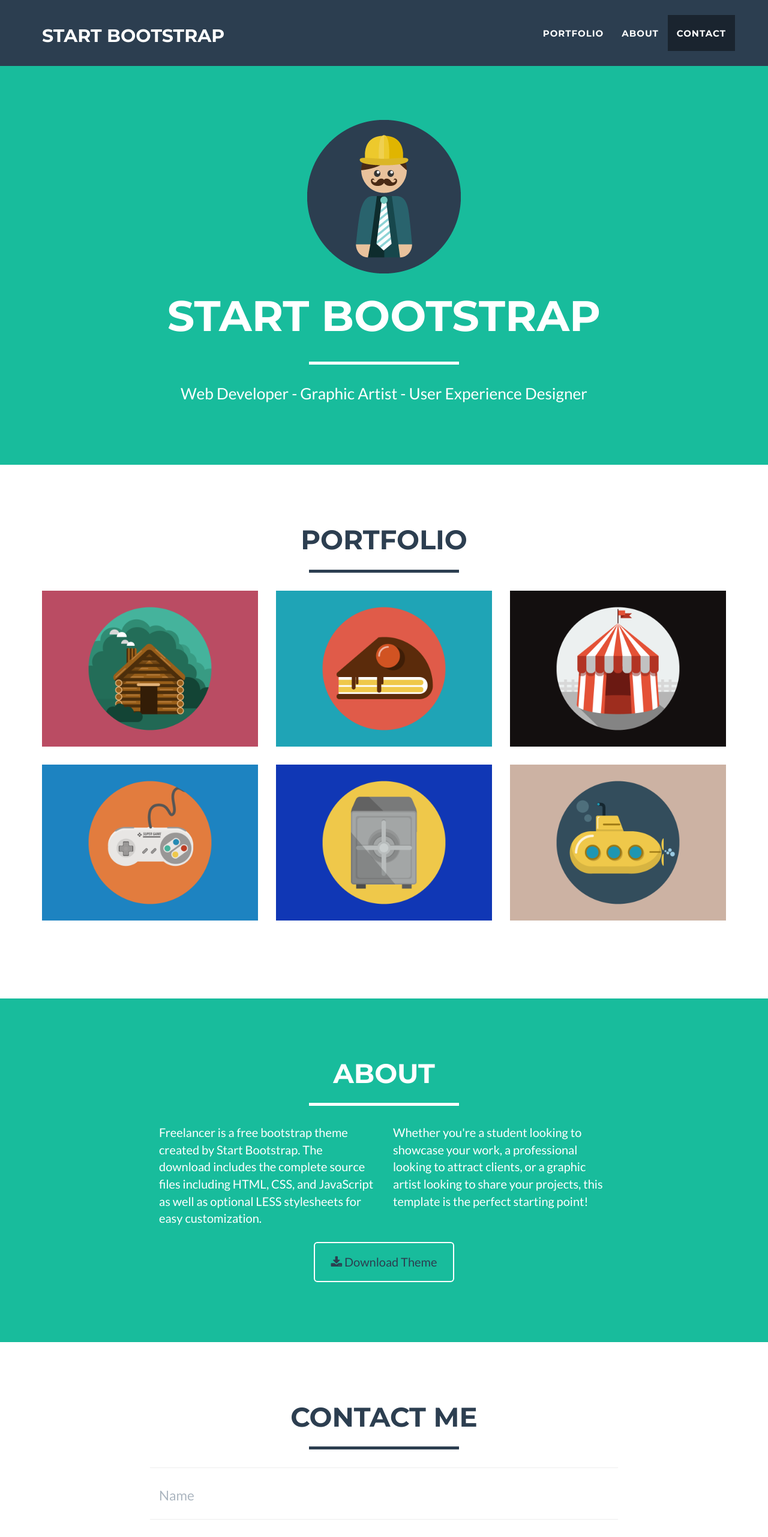
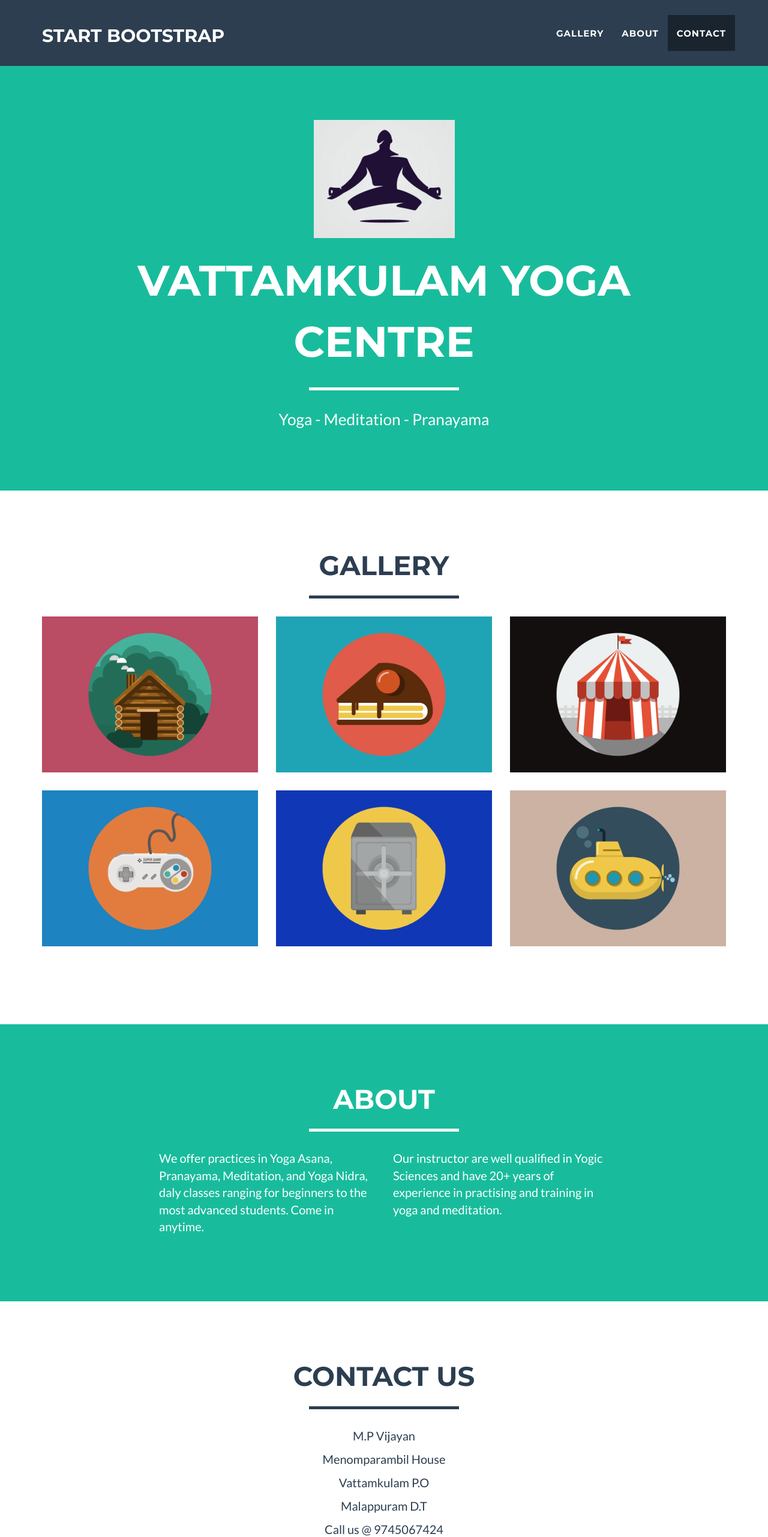
Before and after one commit to vineeth030/vattamkulamyogacenter, a plain HTML site: page index.html in a window 1280 px wide. Shown: the top 2563 px of the page at 60% size. Drawn offline with nearby package versions, Linux system fonts and the light colour scheme.

Commit message:
Update text

```diff
--- a/index.html
+++ b/index.html
@@ -6,10 +6,10 @@
     <meta charset="utf-8">
     <meta http-equiv="X-UA-Compatible" content="IE=edge">
     <meta name="viewport" content="width=device-width, initial-scale=1">
-    <meta name="description" content="">
+    <meta name="description" content="Vattamkulam Yoga Centre, Near Edappal">
     <meta name="author" content="">
 
-    <title>Freelancer - Start Bootstrap Theme</title>
+    <title> Vattamkulam Yoga Centre </title>
 
     <!-- Bootstrap Core CSS - Uses Bootswatch Flatly Theme: http://bootswatch.com/flatly/ -->
     <link href="css/bootstrap.min.css" rel="stylesheet">
@@ -54,7 +54,7 @@
                         <a href="#page-top"></a>
                     </li>
                     <li class="page-scroll">
-                        <a href="#portfolio">Portfolio</a>
+                        <a href="#portfolio">Gallery</a>
                     </li>
                     <li class="page-scroll">
                         <a href="#about">About</a>
@@ -74,11 +74,11 @@
         <div class="container">
             <div class="row">
                 <div class="col-lg-12">
-                    <img class="img-responsive" src="img/profile.png" alt="">
+                    <img class="img-responsive" src="img/logo1.png" alt="">
                     <div class="intro-text">
-                        <span class="name">Start Bootstrap</span>
+                        <span class="name"> Vattamkulam Yoga Centre </span>
                         <hr class="star-light">
-                        <span class="skills">Web Developer - Graphic Artist - User Experience Designer</span>
+                        <span class="skills"> Yoga - Meditation - Pranayama </span>
                     </div>
                 </div>
             </div>
@@ -90,7 +90,7 @@
         <div class="container">
             <div class="row">
                 <div class="col-lg-12 text-center">
-                    <h2>Portfolio</h2>
+                    <h2>Gallery</h2>
                     <hr class="star-primary">
                 </div>
             </div>
@@ -170,16 +170,16 @@
             </div>
             <div class="row">
                 <div class="col-lg-4 col-lg-offset-2">
-                    <p>Freelancer is a free bootstrap theme created by Start Bootstrap. The download includes the complete source files including HTML, CSS, and JavaScript as well as optional LESS stylesheets for easy customization.</p>
+                    <p>We offer practices  in Yoga Asana, Pranayama, Meditation, and Yoga Nidra, daly classes ranging for beginners to the most advanced students. Come in anytime.</p>
                 </div>
                 <div class="col-lg-4">
-                    <p>Whether you're a student looking to showcase your work, a professional looking to attract clients, or a graphic artist looking to share your projects, this template is the perfect starting point!</p>
+                    <p>Our instructor are well qualified in Yogic Sciences and have 20+ years of experience in practising and training in yoga and meditation.</p>
                 </div>
-                <div class="col-lg-8 col-lg-offset-2 text-center">
+                <!-- <div class="col-lg-8 col-lg-offset-2 text-center">
                     <a href="#" class="btn btn-lg btn-outline">
                         <i class="fa fa-download"></i> Download Theme
                     </a>
-                </div>
+                </div> -->
             </div>
         </div>
     </section>
@@ -189,15 +189,24 @@
         <div class="container">
             <div class="row">
                 <div class="col-lg-12 text-center">
-                    <h2>Contact Me</h2>
+                    <h2>Contact Us</h2>
                     <hr class="star-primary">
                 </div>
             </div>
             <div class="row">
+                <div class="col-lg-8 col-lg-offset-2 text-center">
+                    <p>M.P Vijayan</p>
+                    <p>Menomparambil House</p>
+                    <p>Vattamkulam P.O</p>
+                    <p>Malappuram D.T</p>
+                    <p>Call us @ 9745067424</p>
+                    <p>Mail us to vineeth030@gmail.com</p>
+                </div>
+                <!--
                 <div class="col-lg-8 col-lg-offset-2">
-                    <!-- To configure the contact form email address, go to mail/contact_me.php and update the email address in the PHP file on line 19. -->
+                     To configure the contact form email address, go to mail/contact_me.php and update the email address in the PHP file on line 19. -->
                     <!-- The form should work on most web servers, but if the form is not working you may need to configure your web server differently. -->
-                    <form name="sentMessage" id="contactForm" novalidate>
+                    <!--<form name="sentMessage" id="contactForm" novalidate>
                         <div class="row control-group">
                             <div class="form-group col-xs-12 floating-label-form-group controls">
                                 <label>Name</label>
@@ -235,7 +244,7 @@
                         </div>
                     </form>
                 </div>
-            </div>
+            </div>-->
         </div>
     </section>
 
@@ -246,7 +255,7 @@
                 <div class="row">
                     <div class="footer-col col-md-4">
                         <h3>Location</h3>
-                        <p>3481 Melrose Place<br>Beverly Hills, CA 90210</p>
+                        <p>Menomparambil House<br>Vattamkulam P.O, Near Edappal<br>9745067424</p>
                     </div>
                     <div class="footer-col col-md-4">
                         <h3>Around the Web</h3>
@@ -269,8 +278,8 @@
                         </ul>
                     </div>
                     <div class="footer-col col-md-4">
-                        <h3>About Freelancer</h3>
-                        <p>Freelance is a free to use, open source Bootstrap theme created by <a href="http://startbootstrap.com">Start Bootstrap</a>.</p>
+                        <h3>About Us</h3>
+                        <p>We offer practices  in Yoga Asana, Pranayama, Meditation, and Yoga Nidra, daly classes ranging for beginners to the most advanced students. Come in anytime.</p>
                     </div>
                 </div>
             </div>
@@ -279,7 +288,7 @@
             <div class="container">
                 <div class="row">
                     <div class="col-lg-12">
-                        Copyright &copy; Your Website 2014
+                        Copyright &copy; Vattamkulam Yoga Centre 2015
                     </div>
                 </div>
             </div>
```
Also changed, not shown: img/logo1.png (added).
